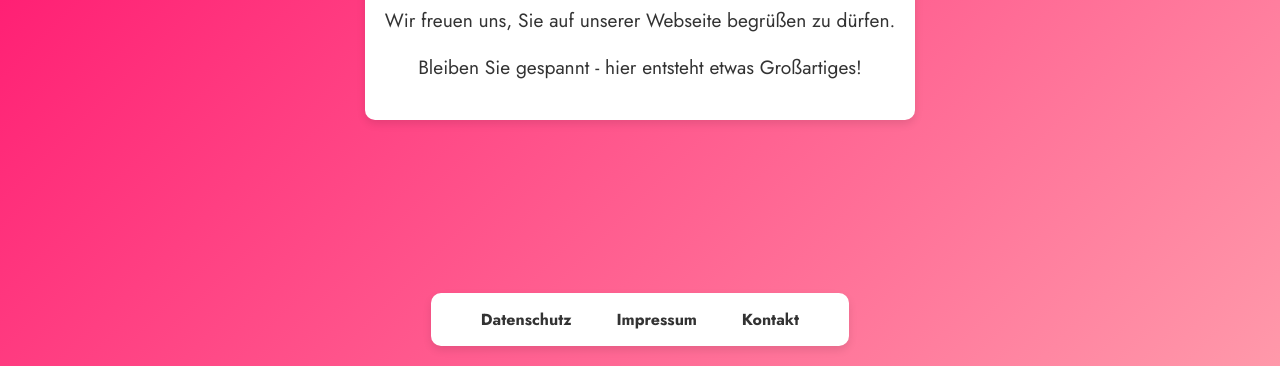
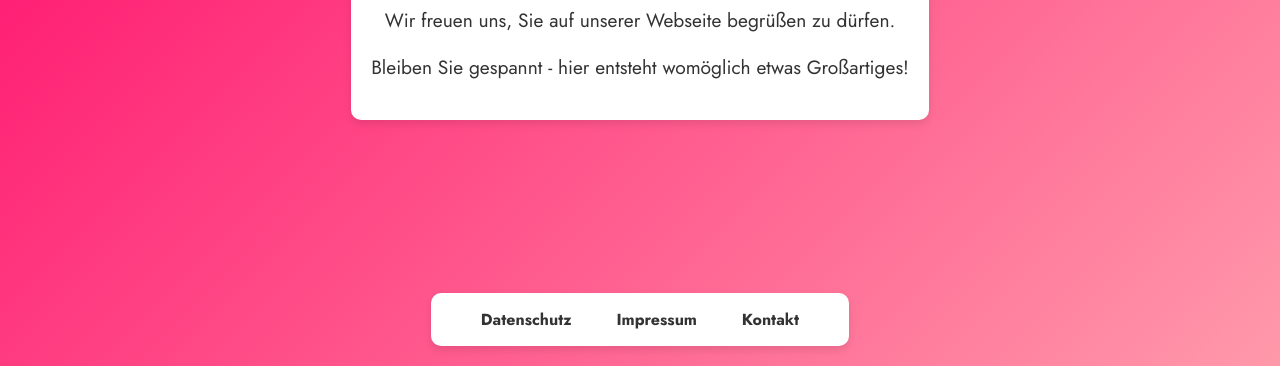
Before and after one commit to JojoBr0/pagetest, a plain HTML site: page index.html in a window 1280 px wide. Shown: the part 434-800 px from the top of the page. Drawn offline with Linux system fonts and the light colour scheme.

Commit message:
Update text

```diff
--- a/index.html
+++ b/index.html
@@ -98,7 +98,7 @@
         <img src="code.png" alt="Logo">
         <h1>Willkommen bei lebaso.de</h1>
         <p>Wir freuen uns, Sie auf unserer Webseite begrüßen zu dürfen.</p>
-        <p>Bleiben Sie gespannt - hier entsteht etwas Großartiges!</p>
+        <p>Bleiben Sie gespannt - hier entsteht womöglich etwas Großartiges!</p>
     </div>
     <footer>
         <a href="#datenschutz">Datenschutz</a>
```
